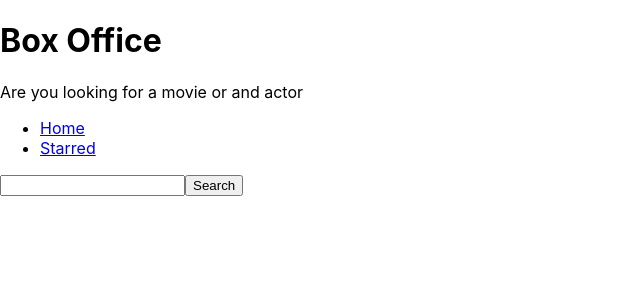
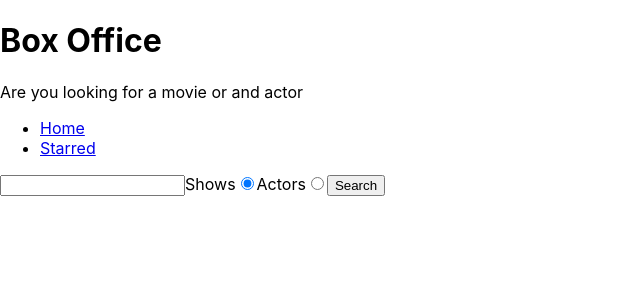
Before and after one commit to init-bishal/BOX-OFFICE-APP, a React (Create React App) app: page / in a window 1280 px wide. Shown: the top 300 px of the page, without its empty margins (0-640 px from the left). Built offline with nearby package versions, Linux system fonts and the light colour scheme.

Commit message:
radio button

```diff
--- a/src/api/tvmaze.js
+++ b/src/api/tvmaze.js
@@ -3,6 +3,8 @@
 {
   const response=await fetch(`${BASE_URL}${queryString}`)
   const body=response.json()
+  console.log(body)
   return body
 }
-export const searchForShow=(query)=>apiGet(`/search/shows?q=${query}}`)
+export const searchForShow=(query)=>apiGet(`/search/shows?q=${query}`)
+export const searchForPeople=(query)=>apiGet(`/search/people?q=${query}`)
--- a/src/pages/Home.jsx
+++ b/src/pages/Home.jsx
@@ -1,9 +1,10 @@
 import { useState } from 'react'
-import { searchForShow } from '../api/tvmaze'
+import { searchForShow,searchForPeople } from '../api/tvmaze'
 const Home = () => {
   const [searchStr,setSearchStr]=useState("")
   const [apiData,setApiData]=useState(null)
   const [apiDataError,setApiDataError]=useState(null)
+  const [searchOptions,setSearchOptions]=useState('shows')
   const onSearchInputChange=(event)=>{
     setSearchStr(event.target.value )
   }
@@ -11,8 +12,16 @@
     try{
       setApiDataError(null)
       event.preventDefault()
-      const result=await searchForShow(searchStr)
-      setApiData(result)
+      if(searchOptions==='shows')
+      {
+        const result=await searchForShow(searchStr)
+        setApiData(result)
+      }
+      else
+      {
+        const result=await searchForPeople(searchStr)
+        setApiData(result)
+      }
     }
     catch(err)
     {
@@ -26,17 +35,31 @@
       return <div>Error occured: {apiDataError.message}</div>
     }
     if(apiData){
-      return apiData.map((data)=>(
+      return searchOptions==='shows' ? apiData.map((data)=>(
         <div key={data.show.id}>{data.show.name}</div>
+      )):
+      apiData.map((data)=>(
+        <div key={data.person.id}>{data.person.name}</div>
       ))
     }
     return null
+  }
+  const onRadioChange=(event)=>{
+    setSearchOptions(event.target.value)
+
   }
   return (
     <div>
           <form onSubmit={onSearch}>
             <input type="text" value={searchStr} onChange={onSearchInputChange}/>
-
+             <label>
+              Shows
+              <input type="radio" name="search-options" value="shows" checked={searchOptions==='shows'} onChange={onRadioChange} />
+             </label>
+             <label>
+              Actors
+              <input type="radio" name="search-options" value="actors" checked={searchOptions==='actors'} onChange={onRadioChange} />
+             </label>
             <button type="submit">Search</button>
 
           </form>
```
